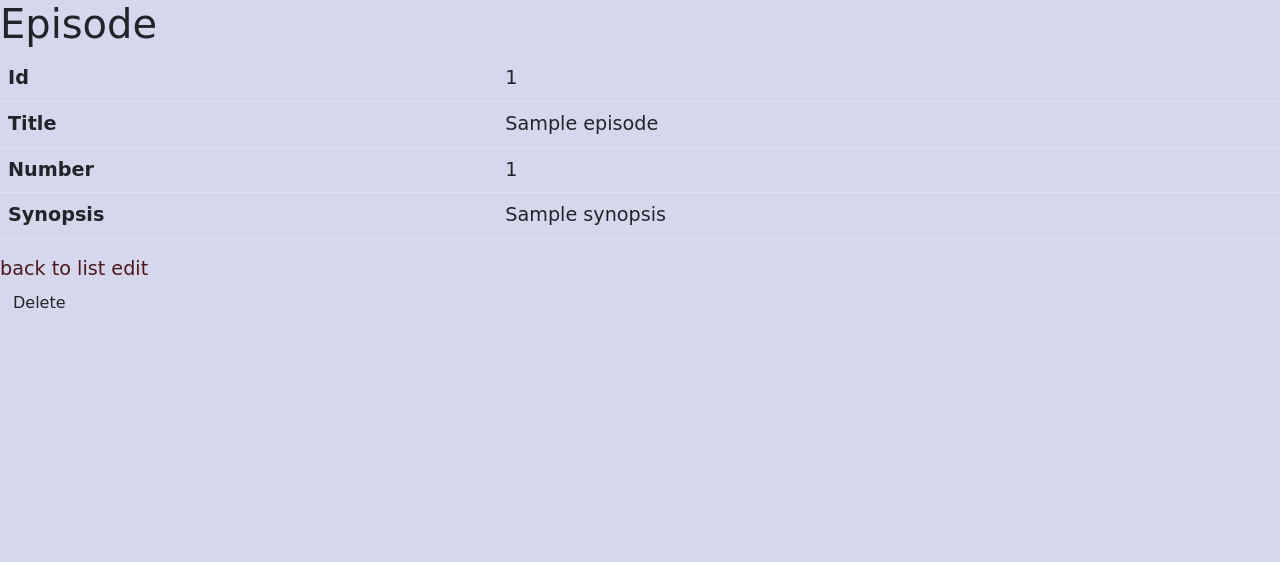
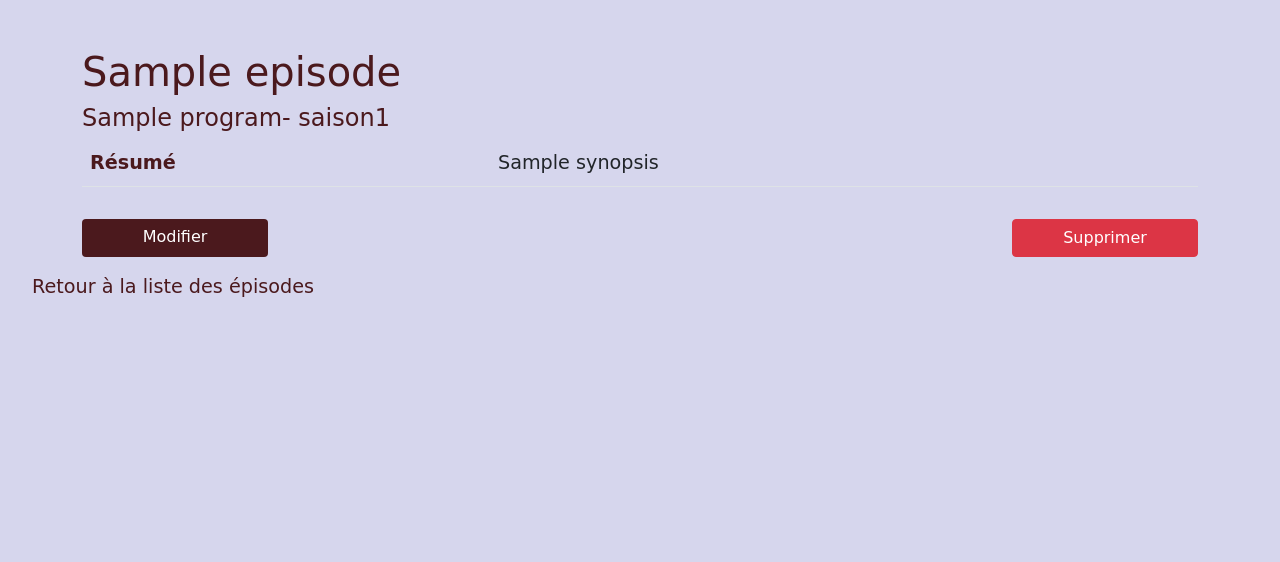
Before and after one commit to veroniqueauzias/wildSeries2, a Symfony app: template templates/episode/show.html.twig in a window 1280 px wide. Shown: the part 98-660 px from the top of the page. Run offline with Twig, Linux system fonts and the light colour scheme; the template is opened without the code that fills it: most values are stand-ins (such as "Sample title", 1, 10 or a date in 2020); style sheets or scripts are compiled from the project's sources; some libraries are stand-ins or nearby versions; some web fonts are replaced.

Commit message:
design episode show view

```diff
--- a/templates/episode/_delete_form.html.twig
+++ b/templates/episode/_delete_form.html.twig
@@ -1,4 +1,4 @@
-<form method="post" action="{{ path('episode_delete', {'id': episode.id}) }}" onsubmit="return confirm('Are you sure you want to delete this item?');">
+<form class="mt-3 col-md-2" method="post" action="{{ path('episode_delete', {'id': episode.id}) }}" onsubmit="return confirm('Etes-vous sûrs de vouloir supprimer cet épisode?');">
     <input type="hidden" name="_token" value="{{ csrf_token('delete' ~ episode.id) }}">
-    <button class="btn">Delete</button>
+    <button class="btn btn-danger col-md-12">Supprimer</button>
 </form>
--- a/templates/episode/show.html.twig
+++ b/templates/episode/show.html.twig
@@ -1,34 +1,27 @@
 {% extends 'base.html.twig' %}
 
-{% block title %}Episode{% endblock %}
+{% block title %}WS2 - episodes{% endblock %}
 
 {% block body %}
-    <h1>Episode</h1>
+<div class="container">
+    <h1 class="title mt-5">{{episode.title}}</h1>
+    <h2 class="subtitle">{{episode.season.program.title}}- saison{{episode.season.number}}</h1>
 
     <table class="table">
         <tbody>
             <tr>
-                <th>Id</th>
-                <td>{{ episode.id }}</td>
-            </tr>
-            <tr>
-                <th>Title</th>
-                <td>{{ episode.title }}</td>
-            </tr>
-            <tr>
-                <th>Number</th>
-                <td>{{ episode.number }}</td>
-            </tr>
-            <tr>
-                <th>Synopsis</th>
-                <td>{{ episode.synopsis }}</td>
+                <th class="tableTitles">Résumé</th>
+                <td>{{episode.synopsis }}</td>
             </tr>
         </tbody>
     </table>
 
-    <a href="{{ path('episode_index') }}">back to list</a>
-
-    <a href="{{ path('episode_edit', {'id': episode.id}) }}">edit</a>
-
-    {{ include('episode/_delete_form.html.twig') }}
+<div class = "flex flex-row justify-content-between">
+    <a href="{{ path('episode_edit', {'id': episode.id}) }}" class="btn btn-primary col-md-2 mt-3">Modifier</a>
+        {{ include('episode/_delete_form.html.twig') }}
+</div>
+</div>
+<div class="mt-3">
+<a href="{{ path('episode_index') }}" class="returnLink">Retour à la liste des épisodes</a>
+</div>
 {% endblock %}
```
